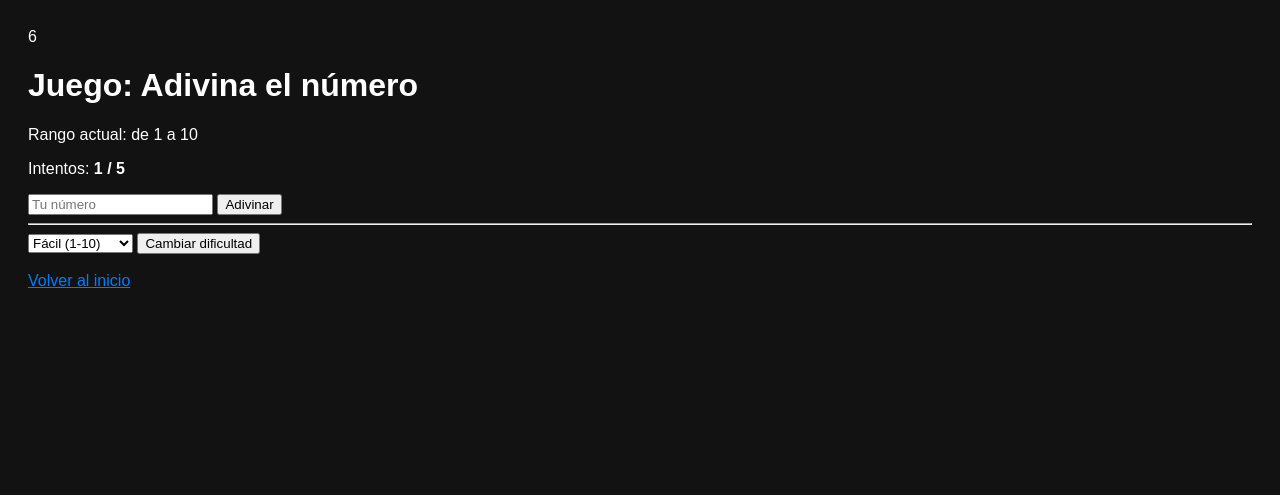
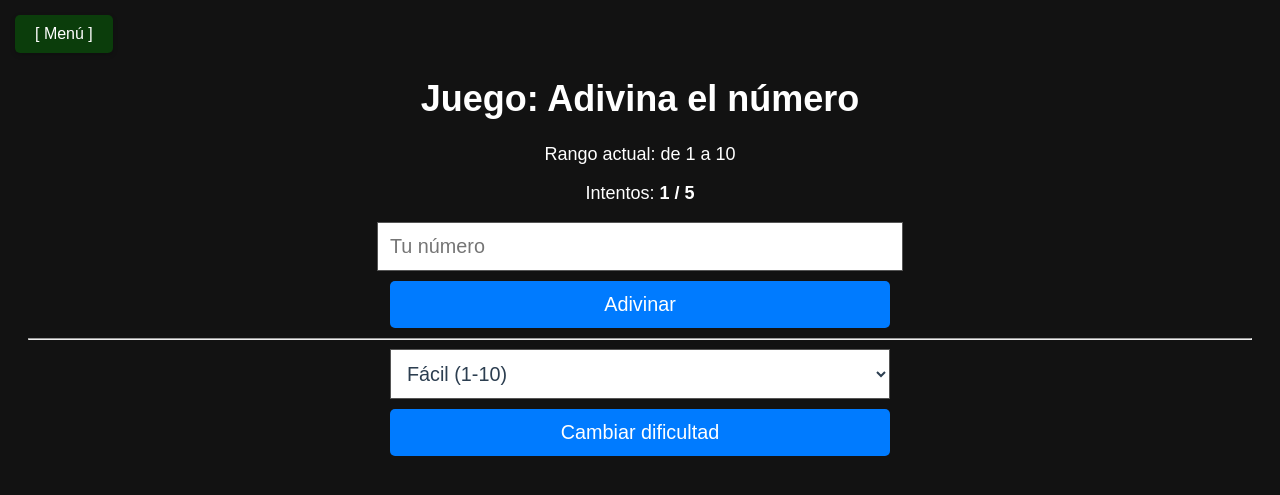
Before and after one commit to maxpro4kzzz-glitch/maxiweb-2026, a Flask app: page /juego in a window 1280 px wide. Shown: the top 495 px of the page. Run offline with Flask 3, Linux system fonts and the light colour scheme; the visitor is signed in with stand-in values (Sample User, id 1).

Commit message:
Actualización final: Menú dinámico y limpieza de juego.html

```diff
--- a/app.py
+++ b/app.py
@@ -125,8 +125,8 @@ def limpiar_foro():
     # 4. Redirigimos de vuelta al foro para que el usuario nunca vea una página en blanco
     return redirect(url_for('index'))
 
-@app.route('/perfil', methods=['POST'])
-def perfil():
+@app.route('/resgistrar', methods=['POST'])
+def registrar():
     username = request.form.get('username')
     password = request.form.get('password')
 
@@ -182,6 +182,12 @@ def perfil():
 
     return redirect(url_for('index'))
 
+# --- Nueva ruta para ver el perfil ---
+@app.route('/mi-cuenta')
+@login_requerido
+def mi_cuenta():
+    return render_template("perfil.html")
+
 @app.route('/juego', methods=['GET', 'POST'])
 @login_requerido  # <--- Agrega esto también
 def juego():
--- a/templates/index.html
+++ b/templates/index.html
@@ -10,7 +10,11 @@
 
     <div id="mi-menu" class="sidebar">
         <a href="javascript:void(0)" class="closebtn" onclick="cerrarMenu()">&times;</a>
+        {% if current_user.is_authenticated %}
+        <a href="/perfil">Mi Cuenta</a>
+    {% else %}
         <a href="/">Registro</a>
+    {% endif %}
         <a href="/foro">Foro público</a>
         <a href="/juego">Juegos</a>
     </div>
--- a/templates/juego.html
+++ b/templates/juego.html
@@ -3,9 +3,22 @@
 <head>
     <meta charset="UTF-8">
     <title>Juego de Maxiweb</title>
-    <meta name="viewport" content="width=device-width, initial-scale=1.0"> 6 </head>
+    <meta name="viewport" content="width=device-width, initial-scale=1.0">
+    <link rel="stylesheet" href="{{ url_for('static', filename='estilo.css') }}">
 </head>
 <body style="background-color: #121212; color: white; font-family: sans-serif; padding: 20px;">
+    <div id="btn-menu" onclick="abrirMenu()">[ Menú ]</div>
+
+    <div id="mi-menu" class="sidebar">
+        <a href="javascript:void(0)" class="closebtn" onclick="cerrarMenu()">&times;</a>
+        {% if current_user.is_authenticated %}
+            <a href="/mi-cuenta">Mi Cuenta</a>
+        {% else %}
+            <a href="/">Registro / Login</a>
+        {% endif %}
+        <a href="/foro">Foro público</a>
+        <a href="/juego">Juegos</a>
+    </div>
     <h1>Juego: Adivina el número</h1>
     <p>Rango actual: de 1 a {{ rango }}</p>
     <p>Intentos: <strong>{{ intentos }} / {{ limite }}</strong></p>
@@ -32,7 +45,10 @@
         <button type="submit">Cambiar dificultad</button>
     </form>
 
-    <br>
-    <a href="/" style="color: #007bff;">Volver al inicio</a>
+
+    <script>
+    function abrirMenu() { document.getElementById("mi-menu").style.width = "250px"; }
+    function cerrarMenu() { document.getElementById("mi-menu").style.width = "0"; }
+</script>
 </body>
 </html>
```
Also changed, not shown: templates/login.html (+11 -5 lines), instance/foro.db (added).
